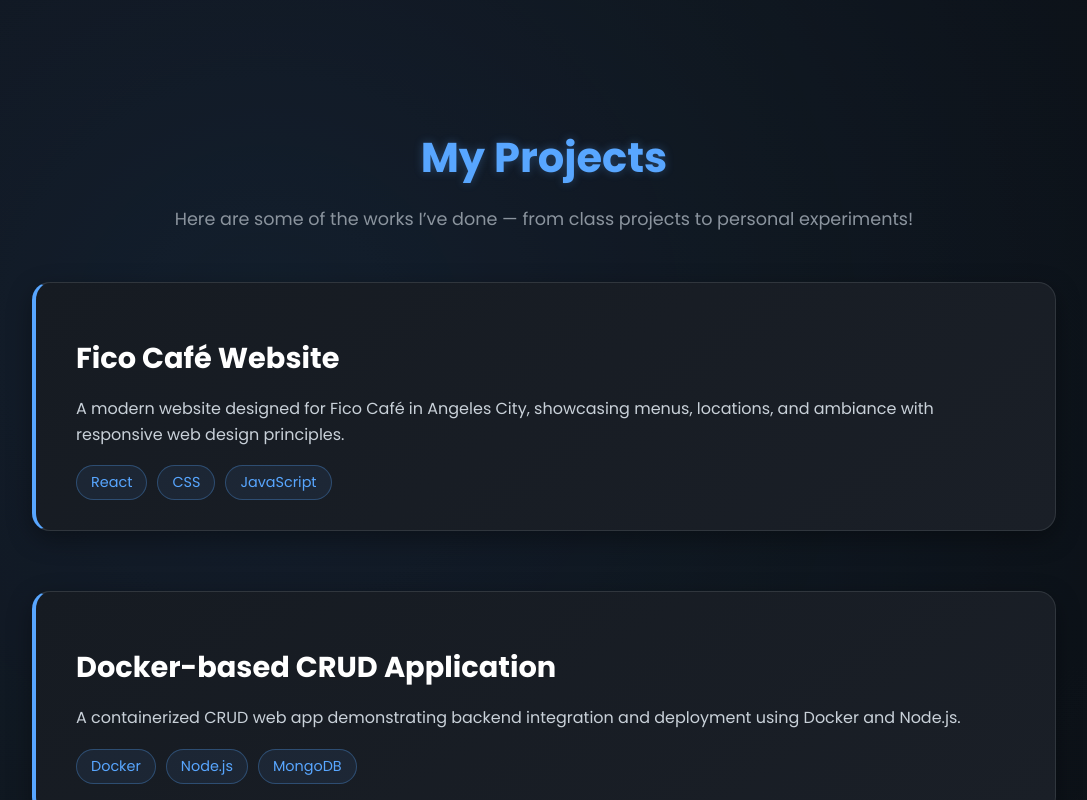
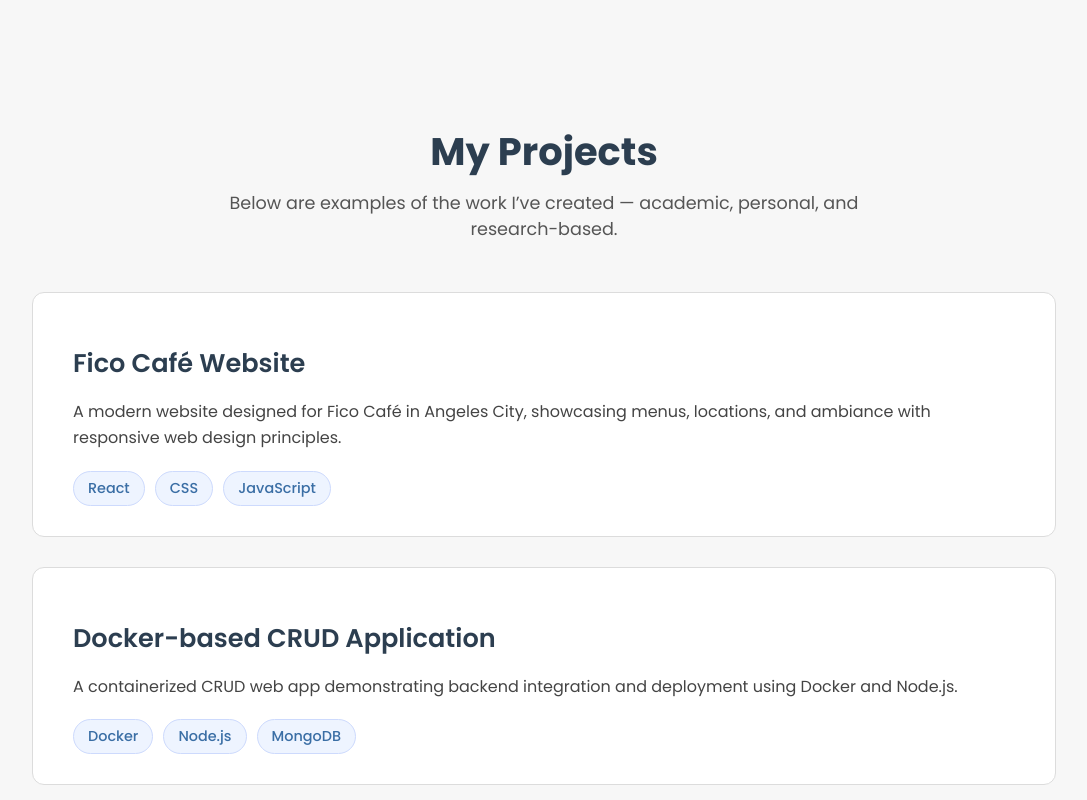
Before and after one commit to Freiderich/Portfolio, a React (Vite) app: page / in a window 1280 px wide. Shown: the part 2760-3560 px from the top of the page, without its empty margins (96-1183 px from the left). Built offline with nearby package versions, Linux system fonts and the light colour scheme.

Commit message:
Fixed Projects

```diff
--- a/src/components/Projects.jsx
+++ b/src/components/Projects.jsx
@@ -27,23 +27,21 @@
     <section id="projects" className="projects-section">
       <h1>My Projects</h1>
       <p className="intro">
-        Here are some of the works I’ve done — from class projects to personal
-        experiments!
+        Below are examples of the work I’ve created — academic, personal, and research-based.
       </p>
 
       <div className="projects-list">
         {projects.map((proj, index) => (
           <div key={index} className="project-card">
-            <div className="project-info">
             <h2>{proj.title}</h2>
             <p>{proj.description}</p>
+
             <div className="tech-stack">
               {proj.tech.map((tech, i) => (
                 <span key={i} className="tech-item">
                   {tech}
                 </span>
               ))}
-              </div>
             </div>
           </div>
         ))}
--- a/src/styles/Projects.css
+++ b/src/styles/Projects.css
@@ -1,106 +1,85 @@
+/* ==========================
+      PROJECTS (FORMAL)
+=========================== */
+
 .projects-section {
-  position: relative;
   padding: 100px 10%;
-  background: linear-gradient(145deg, #0d1117 0%, #0a0e12 100%);
-  color: #e6edf3;
-  overflow: hidden;
+  background: #f7f7f7; /* clean light background */
+  color: #333;
 }
 
-/* Subtle moving gradient overlay for depth */
-.projects-section::before {
-  content: "";
-  position: absolute;
-  top: 0;
-  left: 0;
-  width: 200%;
-  height: 200%;
-  background: radial-gradient(circle at 20% 20%, rgba(88, 166, 255, 0.1), transparent 40%),
-              radial-gradient(circle at 80% 80%, rgba(255, 255, 255, 0.05), transparent 50%);
-  animation: moveGradient 12s ease-in-out infinite alternate;
-  z-index: 0;
-}
-
-@keyframes moveGradient {
-  0% {
-    transform: translate(0, 0);
-  }
-  100% {
-    transform: translate(-10%, -10%);
-  }
-}
-
+/* Title */
 .projects-section h1 {
   text-align: center;
-  font-size: 2.6rem;
+  font-size: 2.4rem;
+  font-weight: 700;
+  color: #2c3e50;
   margin-bottom: 10px;
-  color: #58a6ff;
-  text-shadow: 0 0 10px rgba(88, 166, 255, 0.3);
-  position: relative;
-  z-index: 1;
 }
 
 .projects-section .intro {
   text-align: center;
   font-size: 1.1rem;
-  margin-bottom: 50px;
-  color: #8b949e;
-  position: relative;
-  z-index: 1;
+  color: #555;
+  max-width: 700px;
+  margin: 0 auto 50px auto;
 }
 
+/* Project list container */
 .projects-list {
   display: flex;
   flex-direction: column;
-  gap: 60px;
-  position: relative;
-  z-index: 1;
+  gap: 30px;
 }
 
+/* PROJECT CARD */
 .project-card {
-  background: linear-gradient(145deg, #161b22, #1a1f27);
-  border: 1px solid #30363d;
-  border-left: 4px solid #58a6ff;
-  border-radius: 18px;
+  background: #ffffff;
+  border: 1px solid #dcdcdc;
+  border-radius: 12px;
   padding: 30px 40px;
-  box-shadow: 0 8px 25px rgba(0, 0, 0, 0.35);
-  transition: all 0.3s ease;
+  transition: border 0.2s ease, transform 0.2s ease;
 }
 
+/* Subtle professional hover (no glow, no shadow) */
 .project-card:hover {
-  transform: translateY(-6px);
-  box-shadow: 0 8px 30px rgba(88, 166, 255, 0.3);
-  border-left-color: #79b8ff;
+  border-color: #3498db;
+  transform: translateY(-3px);
 }
 
-.project-info h2 {
-  font-size: 1.8rem;
-  color: #ffffff;
+/* Title inside card */
+.project-card h2 {
+  font-size: 1.6rem;
+  font-weight: 600;
   margin-bottom: 12px;
+  color: #2c3e50;
 }
 
-.project-info p {
-  color: #c9d1d9;
+/* Description */
+.project-card p {
+  color: #444;
   line-height: 1.6;
-  margin-bottom: 18px;
+  margin-bottom: 20px;
 }
 
+/* Tech Stack */
 .tech-stack {
   display: flex;
+  gap: 10px;
   flex-wrap: wrap;
-  gap: 10px;
 }
 
 .tech-item {
-  background: rgba(88, 166, 255, 0.08);
-  border: 1px solid rgba(88, 166, 255, 0.3);
-  color: #58a6ff;
   padding: 6px 14px;
+  background: #eef4ff;
+  border: 1px solid #cddafd;
   border-radius: 20px;
   font-size: 0.9rem;
-  transition: background 0.3s ease, transform 0.2s ease;
+  color: #3a6ea5;
+  font-weight: 500;
+  transition: background 0.2s ease;
 }
 
 .tech-item:hover {
-  background: rgba(88, 166, 255, 0.2);
-  transform: scale(1.05);
+  background: #d8e6ff;
 }
--- a/src/styles/index.css
+++ b/src/styles/index.css
@@ -37,7 +37,6 @@
   box-shadow: 0 2px 8px rgba(0,0,0,0.1);
   border-radius: 10px;      /* optional: rounded edges for a formal look */
 }
-
 
 /* Logo */
 .header__logo strong {
```
Lines whose indentation alone changed are shown as unchanged.
